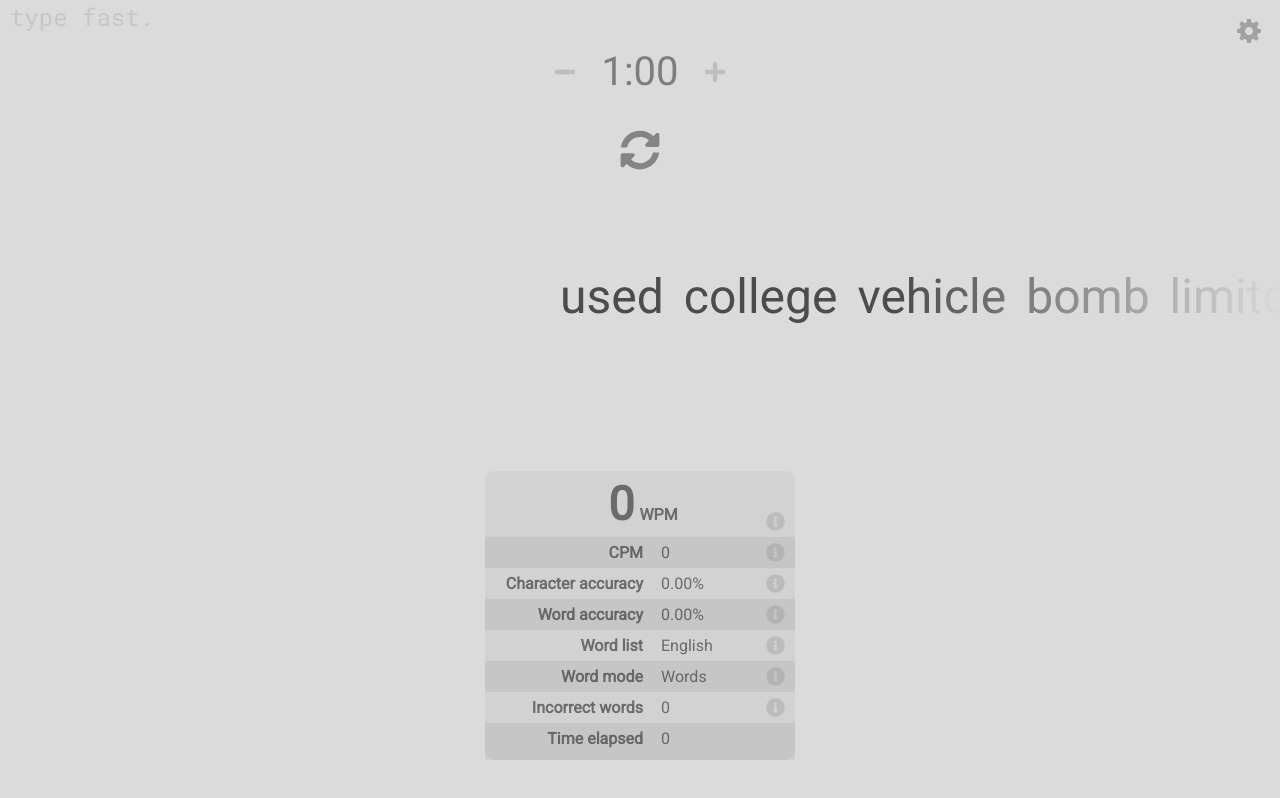
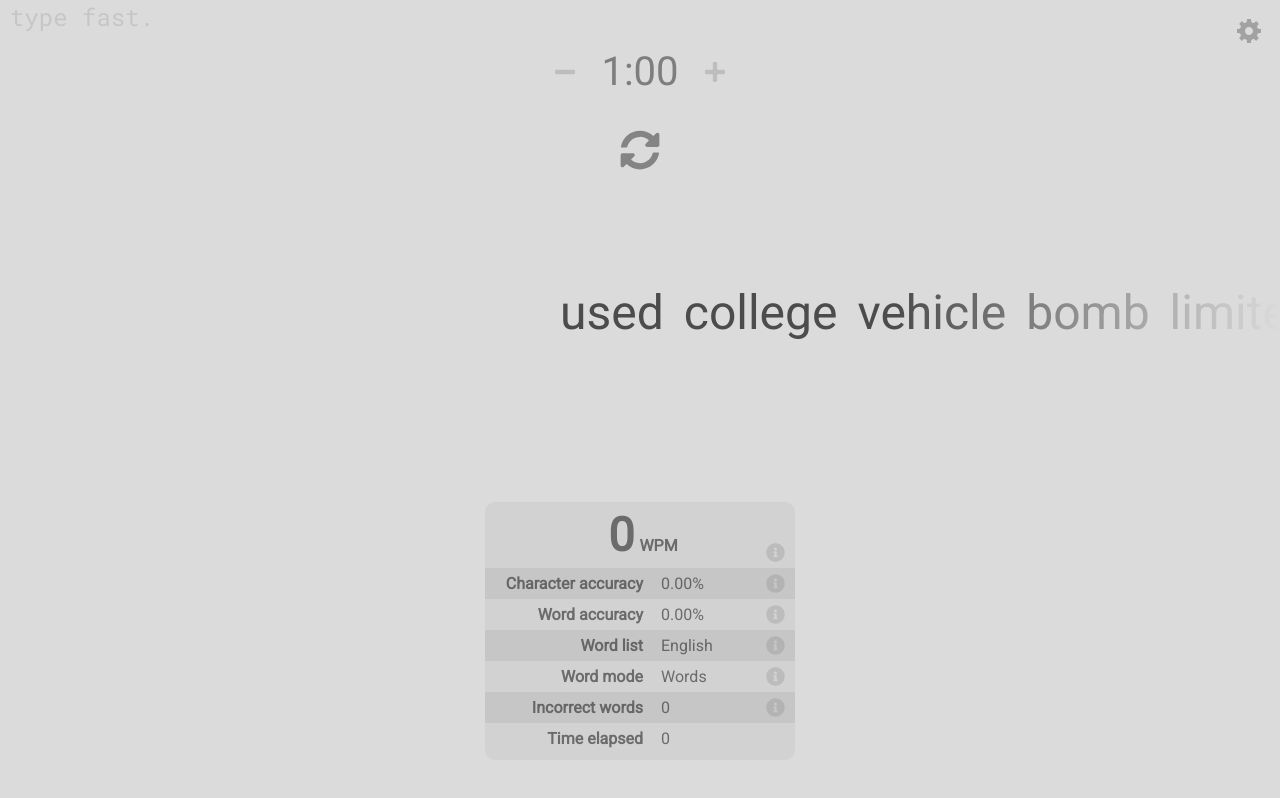
Before and after one commit to CasperVerswijvelt/TypeFast, an Angular app: page / in a window 1280 px wide. Built offline with nearby package versions, Linux system fonts and the light colour scheme.

Commit message:
Remove CPM counter from results block

```diff
--- a/src/app/components/typer/typer.component.html
+++ b/src/app/components/typer/typer.component.html
@@ -102,23 +102,14 @@
         >WPM
         <div popper class="info-icon-tooltip-container info-icon-tooltip-wpm">
           <div class="info-icon"></div>
-          <div class="tooltip">Words per minute, CPM divided by 5</div>
-        </div>
-      </th>
-    </tr>
-    <tr>
-      <th>CPM</th>
-      <td>
-        <span>{{ testResults?.stats?.cpm * 1 | number: "1.0-0" }}</span>
-        <div popper class="info-icon-tooltip-container">
-          <div class="info-icon"></div>
-          <div class="tooltip">
-            The amount of correct characters typed, divided by the test duration
+          <div class="tooltip">Words per minute, CPM divided by 5.
+            <br><br>
+            CPM: The amount of correct characters typed, divided by the test duration
             in minutes. Characters that were positioned correctly in words that
             were not completely correct, are still counted as correct.
           </div>
         </div>
-      </td>
+      </th>
     </tr>
     <tr>
       <th>Character accuracy</th>
```
